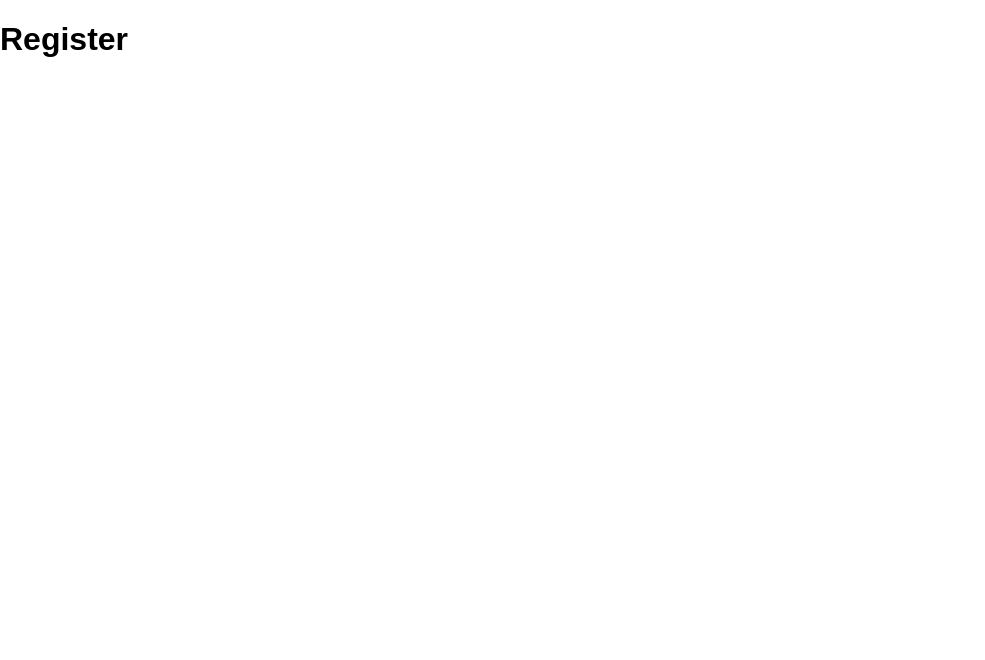
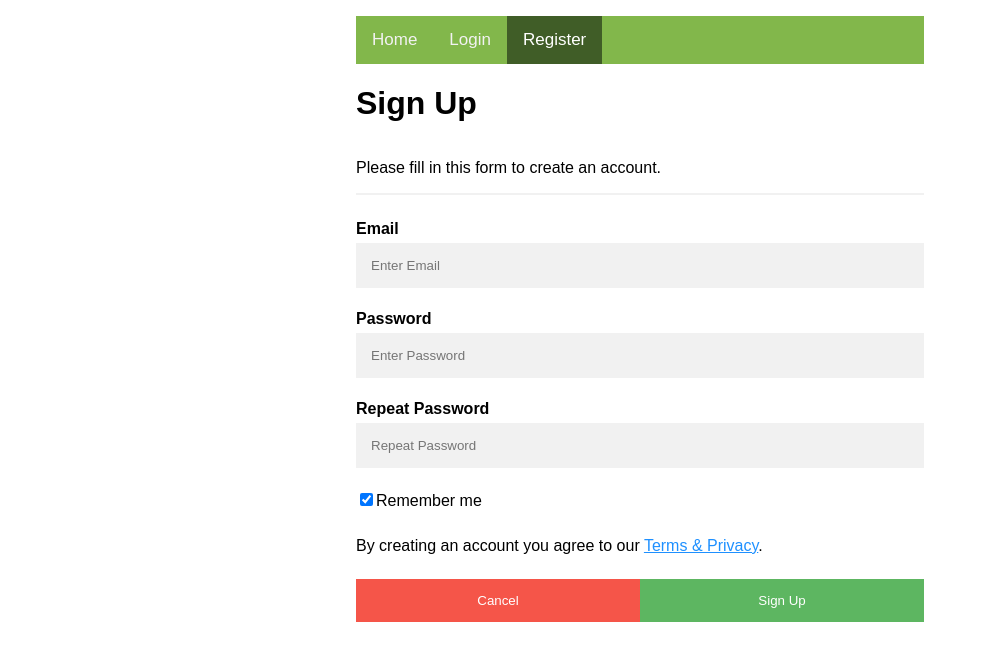
Before and after one commit to anhdhbn/React-App, a React (Create React App) app: page /register in a window 1280 px wide. Shown: the top 660 px of the page, without its empty margins (0-985 px from the left). Built offline with nearby package versions, Linux system fonts and the light colour scheme.

Commit message:
xong giao dien login register

```diff
--- a/src/Components/Login.js
+++ b/src/Components/Login.js
@@ -1,10 +1,23 @@
 import React, { Component } from 'react';
 import {Redirect} from "react-router-dom";
-
+import "./styleLogin.css";
+import NavBar from "./NavBar";
 class Login extends Component {
     render(){
         return(
-            <h1>Login</h1>
+            <div id="nav" className="container conLogin">
+                <NavBar/>
+                <br/>
+                <label for="uname"><b>Username</b></label>
+                <input type="text" placeholder="Enter Username" name="uname" required />
+                <label for="psw"><b>Password</b></label>
+                <input type="password" placeholder="Enter Password" name="psw" required />
+                <button type="submit">Login</button>
+                <label>
+                    <input type="checkbox" checked="checked" name="remember"/>
+                    Remember me ?
+                </label>
+            </div>
         );
     }
 }
--- a/src/Components/NavBar.js
+++ b/src/Components/NavBar.js
@@ -1,12 +1,13 @@
 import React, { Component } from 'react';
 import {Link} from "react-router-dom";
+import "./styleRegister.css";
 class NavBar extends Component {
     render(){
         return(
             <div className="topnav">
-                <Link to="/" className="active">Home</Link>
-                <Link to="/login" className="">Login</Link>
-                <Link to="/register" className="">Register</Link>
+                <Link to="/" className={this.props.Home ? "active" : ""}>Home</Link>
+                <Link to="/login" className={this.props.Login ? "active" : ""}>Login</Link>
+                <Link to="/register" className={this.props.Register ? "active" : ""}>Register</Link>
             </div>
         );
     }
--- a/src/Components/Register.js
+++ b/src/Components/Register.js
@@ -1,14 +1,40 @@
 import React, { Component } from 'react';
-
+import NavBar from "./NavBar";
 
 class Register extends Component {
-    render(){
-        return(
-            <h1>Register</h1>
+    render() {
+        return (
+            <div className="container conReg">
+                <NavBar Register={true}/>
+                <h1>Sign Up</h1>
+                <p>Please fill in this form to create an account.</p>
+                <hr />
+
+                <label for="email"><b>Email</b></label>
+                <input type="text" placeholder="Enter Email" name="email" required />
+
+                <label for="psw"><b>Password</b></label>
+                <input type="password" placeholder="Enter Password" name="psw" required />
+
+                <label for="psw-repeat"><b>Repeat Password</b></label>
+                <input type="password" placeholder="Repeat Password" name="psw-repeat" required />
+
+                <label>
+                    <input type="checkbox" checked="checked" name="remember" style={{marginBottom: 15 + 'px'}} />
+                    Remember me
+                </label>
+
+                <p>By creating an account you agree to our <a href="#" style={{color: 'dodgerblue'}}>Terms & Privacy</a>.</p>
+
+                <div className="clearfix">
+                    <button type="button" className="cancelbtn">Cancel</button>
+                    <button type="submit" className="signupbtn">Sign Up</button>
+                </div>
+            </div>
         );
     }
 
-    componentDidMount(){
+    componentDidMount() {
 
     }
 }
--- a/src/Components/TodosApp.js
+++ b/src/Components/TodosApp.js
@@ -115,7 +115,7 @@ class Container extends Component {
     render(){
         return(
             <div id="container" className="container">
-                <NavBar/>
+                <NavBar Home={true}/>
                 <Header text={this.state.text} handleClick={this.handleClick} handleInput={this.handleInput} onClickBtn={this.handleClick.bind(this)}/>
                 <TodosList todos={this.state.todos} handleDelete={this.handleDelete} handleSetState={this.handleSetState}/>
             </div>
--- a/src/Components/style.css
+++ b/src/Components/style.css
@@ -11,6 +11,30 @@ body {
     padding-top: 10px;
     width: 600px;
     margin: 0 auto;
+}
+
+.topnav {
+  overflow: hidden;
+  background-color: #82b74b;
+}
+
+.topnav a {
+  float: left;
+  color: #f2f2f2;
+  text-align: center;
+  padding: 14px 16px;
+  text-decoration: none;
+  font-size: 17px;
+}
+
+.topnav a:hover {
+  background-color: #405d27;
+  color: black;
+}
+
+.topnav a.active {
+  background-color: #405d27;
+  color: white;
 }
 
 .header {
--- /dev/null
+++ b/src/Components/styleLogin.css
@@ -0,0 +1,41 @@
+body {
+    margin: 0;
+    min-width: 250px;
+}
+
+
+* {
+    box-sizing: border-box;
+  }
+
+
+
+.container {
+    padding-top: 10px;
+    padding: 16px;
+    width: 600px;
+    margin: 0 auto;
+}
+
+.conLogin input[type=text],.conLogin input[type=password] {
+    width: 100%;
+    padding: 12px 20px;
+    margin: 8px 0;
+    display: inline-block;
+    border: 1px solid #ccc;
+    box-sizing: border-box;
+}
+
+.conLogin button {
+    background-color: #4CAF50;
+    color: white;
+    padding: 14px 20px;
+    margin: 8px 0;
+    border: none;
+    cursor: pointer;
+    width: 100%;
+}
+
+.conLogin button:hover {
+    opacity: 0.8;
+}
--- /dev/null
+++ b/src/Components/styleRegister.css
@@ -0,0 +1,74 @@
+body {
+    margin: 0;
+    min-width: 250px;
+}
+
+
+* {
+    box-sizing: border-box;
+  }
+
+
+
+.container {
+    padding-top: 10px;
+    padding: 16px;
+    width: 600px;
+    margin: 0 auto;
+}
+
+.conReg input[type=text],.conReg input[type=password] {
+    width: 100%;
+    padding: 15px;
+    margin: 5px 0 22px 0;
+    display: inline-block;
+    border: none;
+    background: #f1f1f1;
+}
+
+.conReg input[type=text]:focus, input[type=password]:focus {
+    background-color: #ddd;
+    outline: none;
+}
+
+.conReg hr {
+    border: 1px solid #f1f1f1;
+    margin-bottom: 25px;
+}
+
+/* Set a style for all buttons */
+.conReg button {
+    background-color: #4CAF50;
+    color: white;
+    padding: 14px 20px;
+    margin: 8px 0;
+    border: none;
+    cursor: pointer;
+    width: 100%;
+    opacity: 0.9;
+}
+
+.conReg button:hover {
+    opacity:1;
+}
+
+/* Extra styles for the cancel button */
+.conReg .cancelbtn {
+    padding: 14px 20px;
+    background-color: #f44336;
+}
+
+/* Float cancel and signup buttons and add an equal width */
+.conReg .cancelbtn,.conReg  .signupbtn {
+  float: left;
+  width: 50%;
+}
+
+
+
+/* Clear floats */
+.conReg .clearfix::after {
+    content: "";
+    clear: both;
+    display: table;
+}
--- a/src/styleLogin.css
+++ /dev/null
@@ -1,76 +0,0 @@
-body {
-    margin: 0;
-    min-width: 250px;
-}
-
-
-* {
-    box-sizing: border-box;
-  }
-
-
-
-.container {
-    padding-top: 10px;
-    width: 600px;
-    margin: 0 auto;
-}
-
-input[type=text], input[type=password] {
-    width: 100%;
-    padding: 12px 20px;
-    margin: 8px 0;
-    display: inline-block;
-    border: 1px solid #ccc;
-    box-sizing: border-box;
-}
-
-button {
-    background-color: #4CAF50;
-    color: white;
-    padding: 14px 20px;
-    margin: 8px 0;
-    border: none;
-    cursor: pointer;
-    width: 100%;
-}
-
-button:hover {
-    opacity: 0.8;
-}
-
-.cancelbtn {
-    width: auto;
-    padding: 10px 18px;
-    background-color: #f44336;
-}
-
-.imgcontainer {
-    text-align: center;
-    margin: 24px 0 12px 0;
-}
-
-img.avatar {
-    width: 40%;
-    border-radius: 50%;
-}
-
-.container {
-    padding: 16px;
-}
-
-span.psw {
-    float: right;
-    padding-top: 16px;
-}
-
-/* Change styles for span and cancel button on extra small screens */
-@media screen and (max-width: 300px) {
-    span.psw {
-       display: block;
-       float: none;
-    }
-    .cancelbtn {
-       width: 100%;
-    }
-}
```
Also changed, not shown: 1 other file (tests, documents, lock files or other folders).
